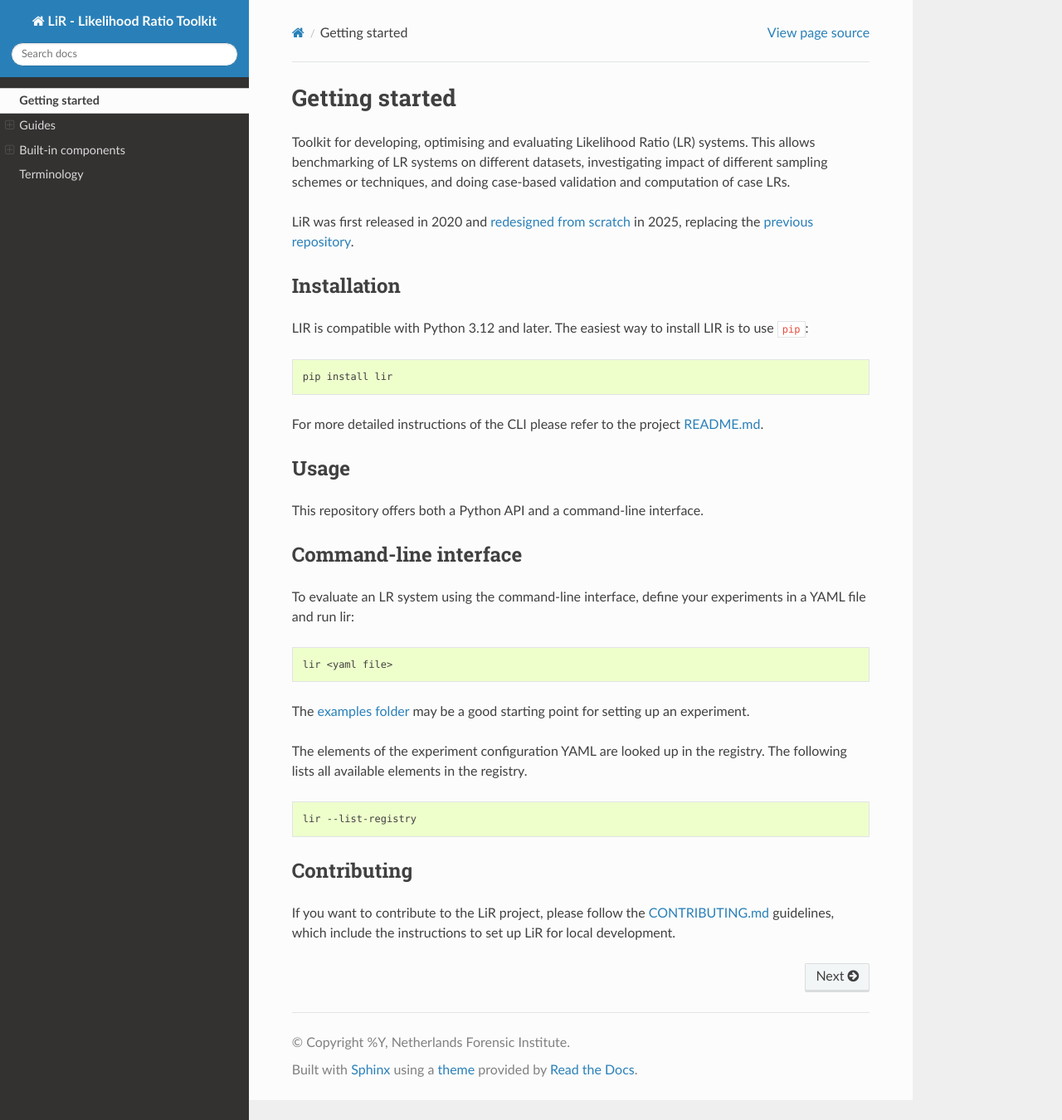
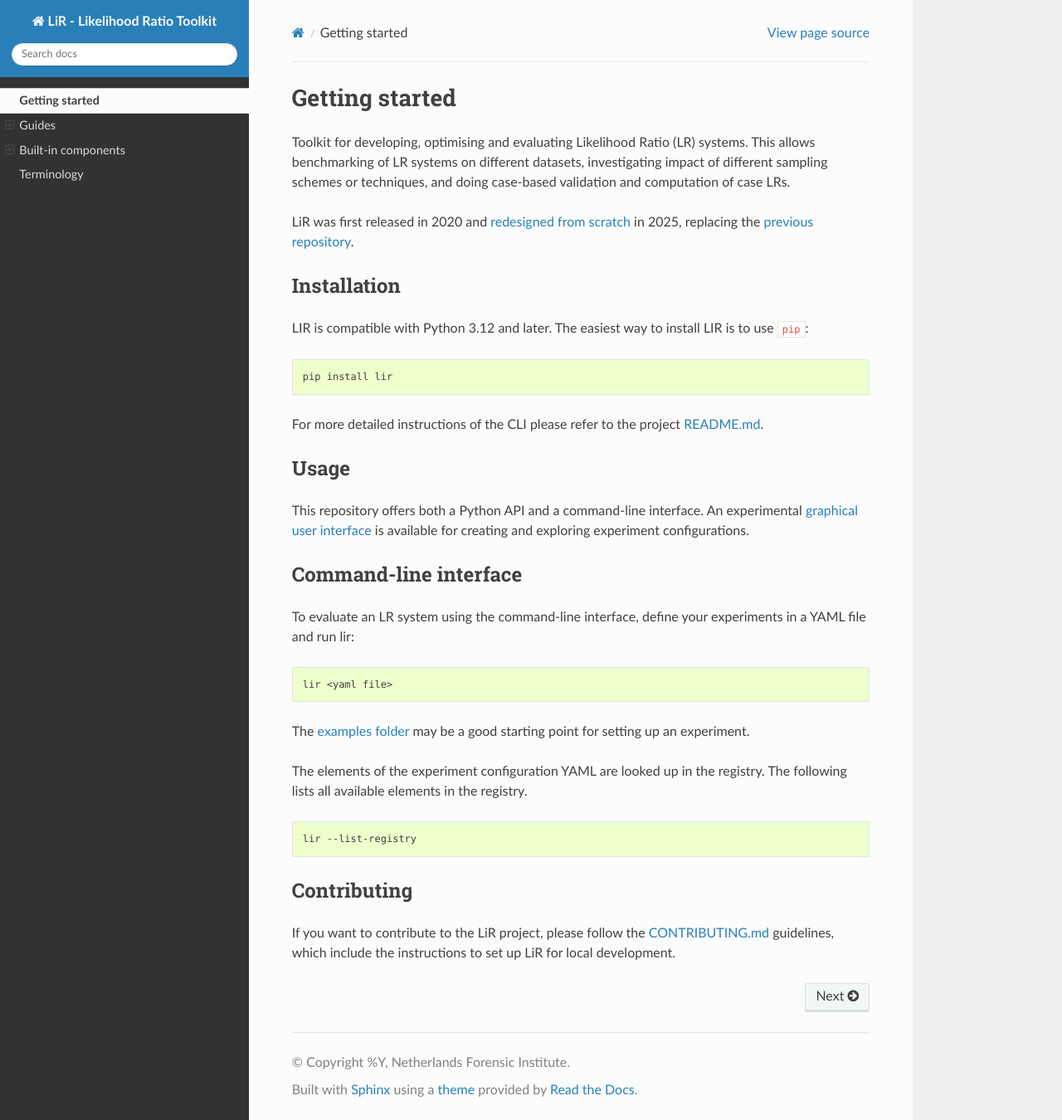
Before and after one commit to NetherlandsForensicInstitute/lir, a Sphinx documentation site: the page built from docs/index.rst, in a window 1280 px wide and 1350 px high. Shown: the whole window at 83% size. Built offline with Sphinx 7.4.7 and the Read the Docs theme 3.1.0, drawn with Linux system fonts in a browser that asks for light colours; pages that are not in the unit, such as notebooks, are missing from menus.

Commit message:
docs(gui): add page for the experimental GUI

```diff
--- a/docs/guides.rst
+++ b/docs/guides.rst
@@ -8,5 +8,6 @@ Guides
    api-overview
    lrsystem-assessment
    yaml-configuration
+   gui
    experiment-setup
    extending-lir
--- a/docs/index.rst
+++ b/docs/index.rst
@@ -40,7 +40,10 @@ For more detailed instructions of the CLI please refer to the project `README.md
 Usage
 -----
 
-This repository offers both a Python API and a command-line interface.
+This repository offers both a Python API and a command-line interface. An experimental
+`graphical user interface`_ is available for creating and exploring experiment configurations.
+
+.. _graphical user interface: gui.html
 
 
 Command-line interface
```
Also changed, not shown: docs/gui.rst (added, +39 -0 lines).
